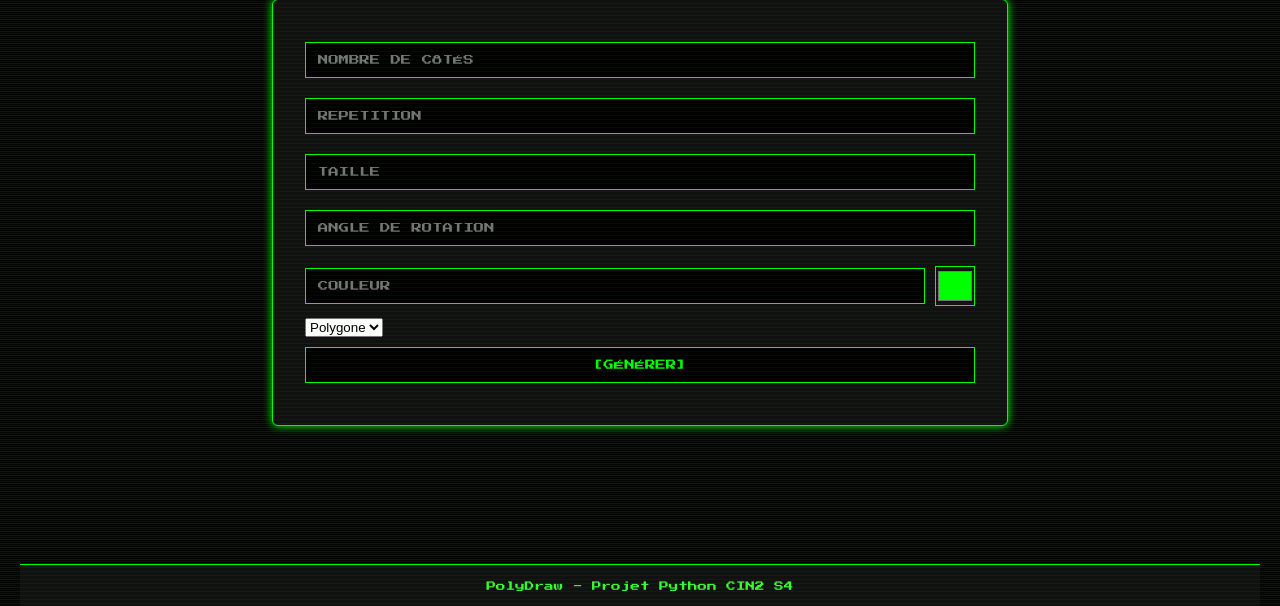
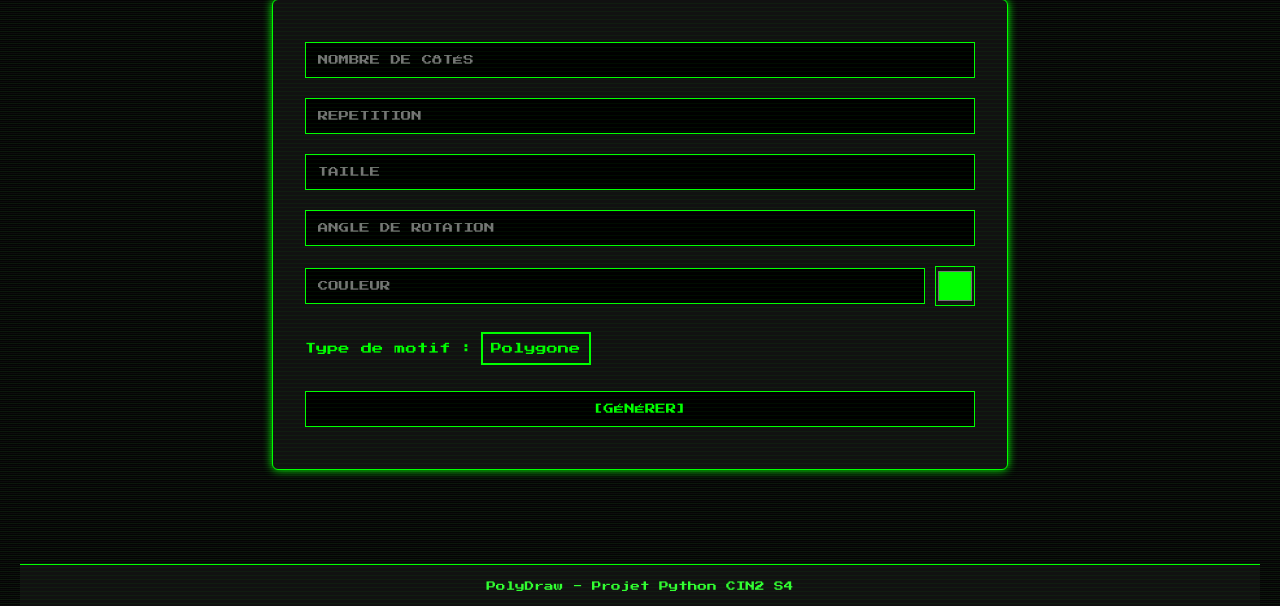
Before and after one commit to Zotiqx/Initiation_Python, a Flask app: page /generateur in a window 1280 px wide. Shown: the part 173-779 px from the top of the page. Run offline with Flask 3, Linux system fonts and the light colour scheme.

Commit message:
ajout css choix forme

```diff
--- a/Python/static/style.css
+++ b/Python/static/style.css
@@ -125,6 +125,42 @@ button:hover {
   cursor: pointer;
 }
 
+.type-selector {
+  display: flex;
+  align-items: center;
+  gap: 0.5rem;
+  margin: 1rem 0;
+  font-family: 'Press Start 2P', monospace;
+  color: #00FF00;
+  font-size: 0.7rem;
+}
+
+.type-selector label {
+  display: inline-block;
+}
+
+.type-selector select {
+  background-color: #111;
+  color: #00FF00;
+  border: 2px solid #00FF00;
+  padding: 0.5rem;
+  font-family: 'Press Start 2P', monospace;
+  font-size: 0.7rem;
+  appearance: none;
+  cursor: pointer;
+  transition: background 0.3s, color 0.3s;
+}
+
+.type-selector select:hover,
+.type-selector select:focus {
+  background-color: #00FF00;
+  color: #000;
+}
+
+.type-selector select option {
+  background-color: #000;
+  color: #00FF00;
+}
 
 .image-container {
   margin-top: 2rem;
--- a/Python/templates/generateur.html
+++ b/Python/templates/generateur.html
@@ -37,11 +37,14 @@
             <input type="color" name="picker" value="#00ff00" onchange="document.querySelector('input[name=couleur]').value = this.value" />
           </div>
 
-          <select name="type_motif" required>
-            <option value="polygon">Polygone</option>
+          <div class="type-selector">
+            <label for="type_motif">Type de motif :</label>
+            <select name="type_motif" id="type_motif" required>
+              <option value="polygon">Polygone</option>
               <option value="spiral">Spirale</option>
-              <option value="koch">Fractale </option>
+              <option value="koch">Fractale</option>
             </select>
+          </div>
 
           <button type="submit">[GÉNÉRER]</button>
         </form>
```
